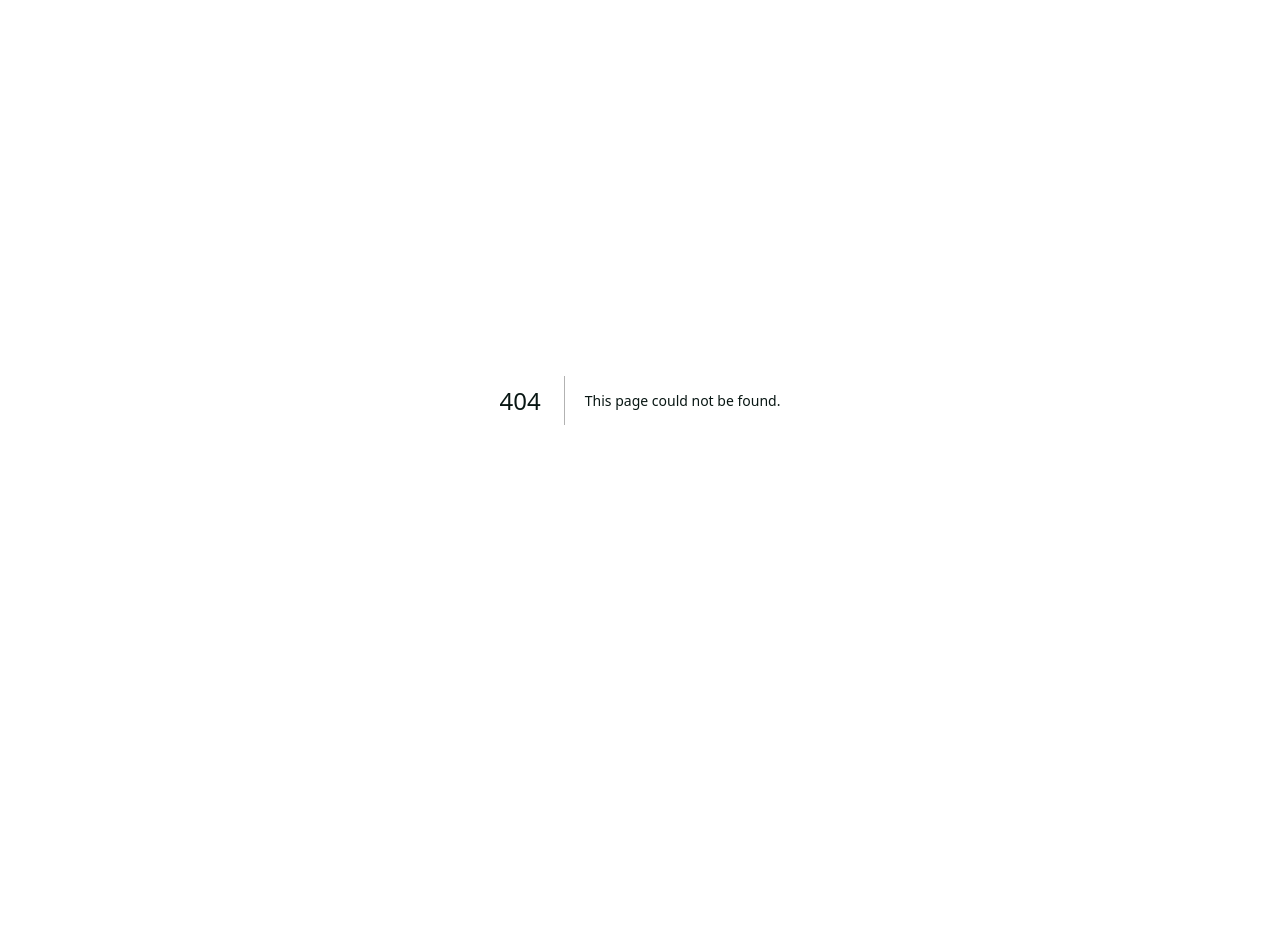
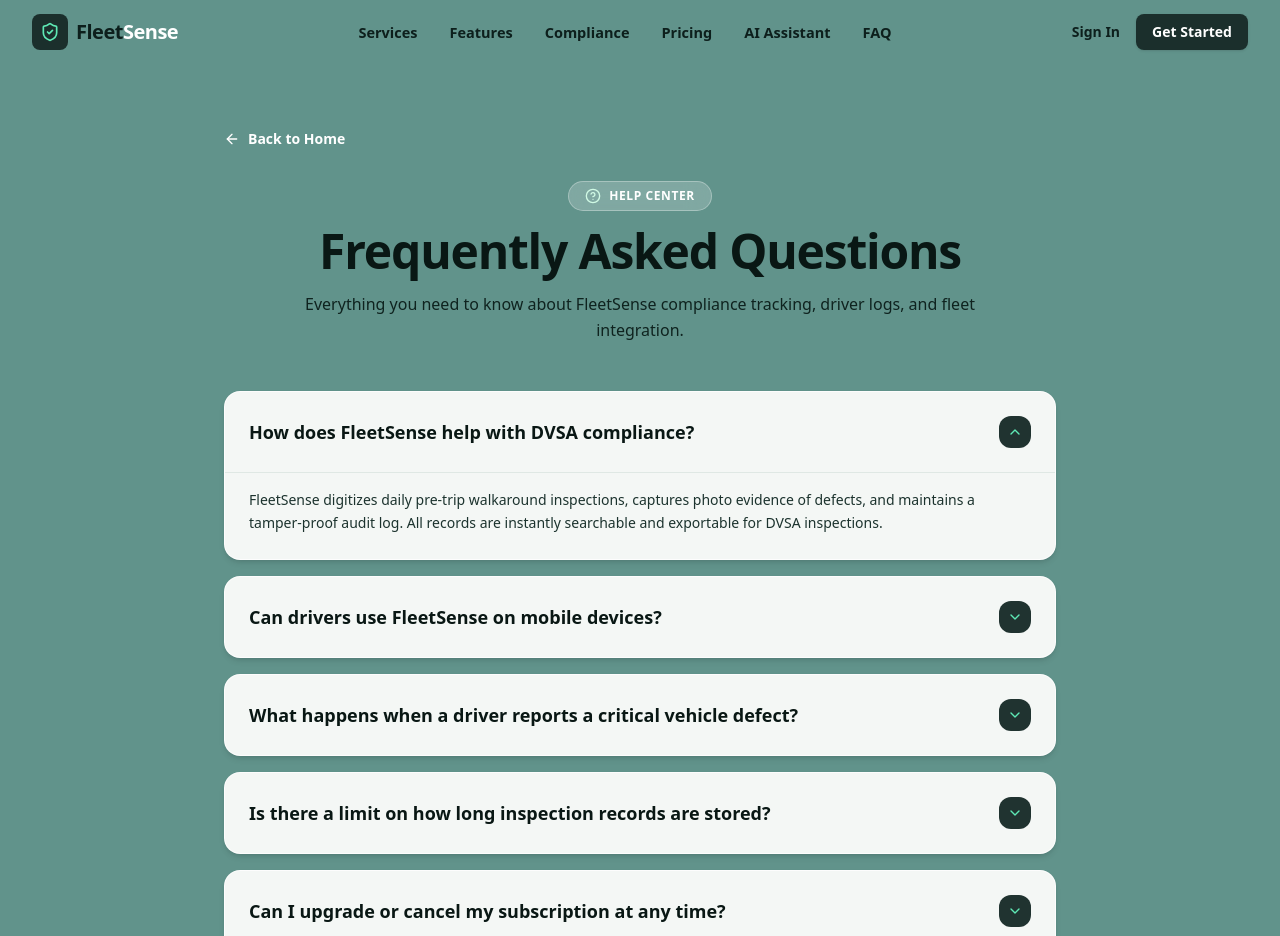
Before and after one commit to fizza-rauf/fleetsense-landingpage, a Next.js app: page /faq in a window 1280 px wide. Before the commit this address had no page. Shown: the top 936 px of the page. Before the commit the page ends 800 px from the top, so only its background shows below. Built offline with nearby package versions, Linux system fonts and the light colour scheme.

Commit message:
feat: initial commit for fleet-sense landing page

```diff
--- /dev/null
+++ b/src/app/faq/page.jsx
@@ -0,0 +1,131 @@
+"use client";
+
+import { useState } from "react";
+import Link from "next/link";
+import Navbar from "@/components/landing/navbar";
+import Footer from "@/components/landing/footer";
+import { ArrowLeft, ChevronDown, HelpCircle, Mail } from "lucide-react";
+
+export default function FAQPage() {
+  const [openIdx, setOpenIdx] = useState(0);
+
+  const faqs = [
+    {
+      question: "How does FleetSense help with DVSA compliance?",
+      answer:
+        "FleetSense digitizes daily pre-trip walkaround inspections, captures photo evidence of defects, and maintains a tamper-proof audit log. All records are instantly searchable and exportable for DVSA inspections.",
+    },
+    {
+      question: "Can drivers use FleetSense on mobile devices?",
+      answer:
+        "Yes! FleetSense is optimized for mobile phones, tablets, and desktops. Drivers can perform pre-trip inspections, record defect logs, and upload photos directly from their smartphones.",
+    },
+    {
+      question: "What happens when a driver reports a critical vehicle defect?",
+      answer:
+        "When a defect is reported, FleetSense triggers real-time alerts via email or Slack to your workshop and fleet managers. The vehicle status automatically updates to prevent unauthorized use until repairs are signed off.",
+    },
+    {
+      question: "Is there a limit on how long inspection records are stored?",
+      answer:
+        "No. All walkaround inspection logs, defect reports, and maintenance histories are stored indefinitely in your cloud vault so you are always prepared for regulatory audits.",
+    },
+    {
+      question: "Can I upgrade or cancel my subscription at any time?",
+      answer:
+        "Absoloutely. You can add or remove vehicles from your account at any time, and subscriptions can be updated or canceled with zero hidden penalties.",
+    },
+    {
+      question: "How long does it take to set up FleetSense for my fleet?",
+      answer:
+        "Setup takes less than 15 minutes. Simply upload your vehicle list, invite your drivers via email/SMS, and you can start running digital pre-trip checks immediately.",
+    },
+  ];
+
+  const toggleAccordion = (idx) => {
+    setOpenIdx(openIdx === idx ? null : idx);
+  };
+
+  return (
+    <div className="min-h-screen bg-[#61938b] text-[#0f231f]">
+      <Navbar />
+
+      <main className="max-w-4xl mx-auto px-4 sm:px-6 lg:px-8 py-16">
+        {/* Back Link */}
+        <Link
+          href="/"
+          className="inline-flex items-center gap-2 text-sm font-semibold text-white hover:underline mb-8"
+        >
+          <ArrowLeft className="w-4 h-4" /> Back to Home
+        </Link>
+
+        {/* Header */}
+        <div className="text-center max-w-2xl mx-auto mb-12">
+          <div className="inline-flex items-center gap-2 px-4 py-1.5 rounded-full bg-white/20 text-white text-xs font-semibold backdrop-blur-md border border-white/30 uppercase tracking-wider mb-4">
+            <HelpCircle className="w-4 h-4 text-emerald-100" /> Help Center
+          </div>
+          <h1 className="text-4xl sm:text-5xl font-extrabold text-[#091714] tracking-tight">
+            Frequently Asked Questions
+          </h1>
+          <p className="mt-4 text-base font-medium text-[#0f231f] leading-relaxed">
+            Everything you need to know about FleetSense compliance tracking, driver logs, and fleet integration.
+          </p>
+        </div>
+
+        {/* FAQ Accordion List */}
+        <div className="space-y-4 mb-16">
+          {faqs.map((faq, idx) => {
+            const isOpen = openIdx === idx;
+            return (
+              <div
+                key={idx}
+                className="bg-[#f4f7f5] rounded-2xl border border-white/80 shadow-md overflow-hidden transition-all"
+              >
+                <button
+                  onClick={() => toggleAccordion(idx)}
+                  className="w-full text-left p-6 flex items-center justify-between gap-4 font-bold text-lg text-[#091714] focus:outline-none"
+                >
+                  <span>{faq.question}</span>
+                  <div
+                    className={`p-2 rounded-xl bg-[#203330] text-emerald-300 transition-transform duration-200 shrink-0 ${
+                      isOpen ? "rotate-180" : ""
+                    }`}
+                  >
+                    <ChevronDown className="w-4 h-4" />
+                  </div>
+                </button>
+
+                {isOpen && (
+                  <div className="px-6 pb-6 text-sm font-medium text-[#1c332e] leading-relaxed border-t border-[#8baaa1]/20 pt-4">
+                    {faq.answer}
+                  </div>
+                )}
+              </div>
+            );
+          })}
+        </div>
+
+        {/* Support Box */}
+        <div className="rounded-3xl bg-[#203330] p-8 sm:p-10 text-center text-white border border-white/20 shadow-xl max-w-2xl mx-auto">
+          <div className="w-12 h-12 rounded-2xl bg-[#61938b] text-white flex items-center justify-center mx-auto mb-4 shadow-md">
+            <Mail className="w-6 h-6" />
+          </div>
+          <h2 className="text-2xl font-extrabold text-white mb-2">
+            Still have questions?
+          </h2>
+          <p className="text-emerald-100 text-sm font-normal mb-6">
+            Can’t find the answer you’re looking for? Reach out to our fleet support team.
+          </p>
+          <Link
+            href="/services"
+            className="inline-flex items-center justify-center px-6 py-3 bg-[#61938b] hover:bg-[#52827a] text-white font-bold rounded-xl transition-all text-sm shadow-md"
+          >
+            Contact Support
+          </Link>
+        </div>
+      </main>
+
+      <Footer />
+    </div>
+  );
+}
--- a/src/components/landing/navbar.jsx
+++ b/src/components/landing/navbar.jsx
@@ -10,7 +10,7 @@ const LINKS = [
   { label: "Compliance", href: "/compliance" },
   { label: "Pricing", href: "/pricing" },
   { label: "AI Assistant", href: "#ai-assistant" },
-  { label: "FAQ", href: "#faq" },
+  { label: "FAQ", href: "/faq" },
 ];
 
 export default function Navbar() {
```
